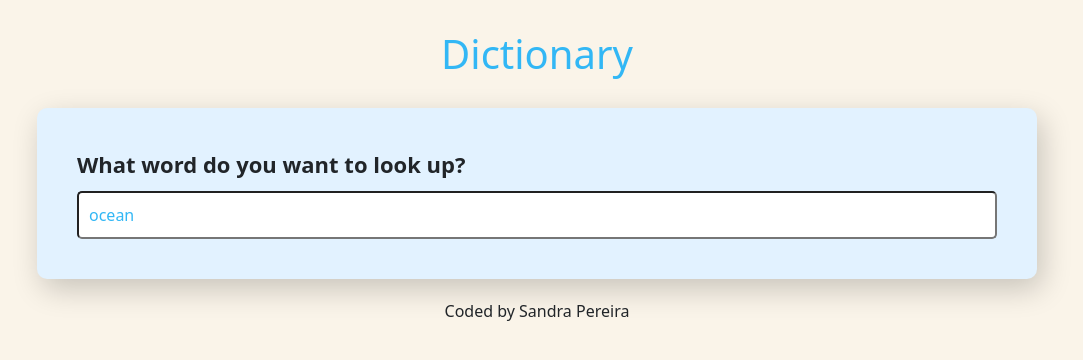
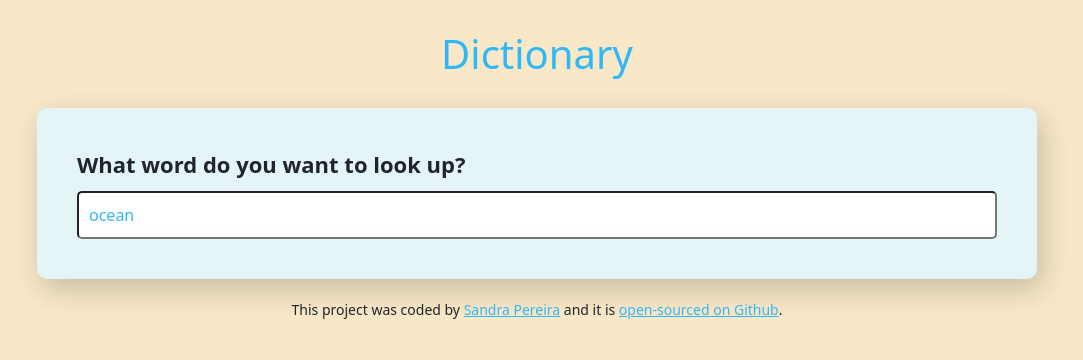
Before and after one commit to sandrambsp/dictionary-app, a React (Create React App) app: page / in a window 1280 px wide. Shown: the top 360 px of the page, without its empty margins (103-1186 px from the left). Built offline with nearby package versions, Linux system fonts and the light colour scheme; no server answers.

Commit message:
added links to footer

```diff
--- a/src/App.css
+++ b/src/App.css
@@ -7,8 +7,11 @@
   margin: 30px 0;
   color: #32b7f5;
 }
+.App a {
+  color: #32b7f5;
+}
 .App footer {
-  font-size: 16px;
+  font-size: 14px;
   margin: 20px 0;
 }
 
--- a/src/App.js
+++ b/src/App.js
@@ -11,7 +11,23 @@ function App() {
         <main>
           <Dictionary defaultKeyword="ocean" />
         </main>
-        <footer className="text-center">Coded by Sandra Pereira</footer>
+        <footer className="text-center">
+          This project was coded by{" "}
+          <a
+            href="https://compassionate-wright-ee6f12.netlify.app/"
+            target="_blank"
+          >
+            Sandra Pereira
+          </a>{" "}
+          and it is{" "}
+          <a
+            href="https://github.com/sandrambsp/dictionary-app"
+            target="_blankS"
+          >
+            open-sourced on Github
+          </a>
+          .
+        </footer>
       </div>
     </div>
   );
--- a/src/Dictionary.css
+++ b/src/Dictionary.css
@@ -13,7 +13,7 @@
 
 .Dictionary section {
   border-radius: 10px;
-  background: #e2f2ff;
+  background: #e4f4f7;
   padding: 40px;
   margin-bottom: 20px;
   box-shadow: 5px 10px 30px rgba(0, 0, 0, 0.2);
--- a/src/index.css
+++ b/src/index.css
@@ -1,5 +1,5 @@
 body {
-  background: rgba(248, 237, 217, 0.575);
+  background: #f8e8c8;
 }
 
 code {
```
